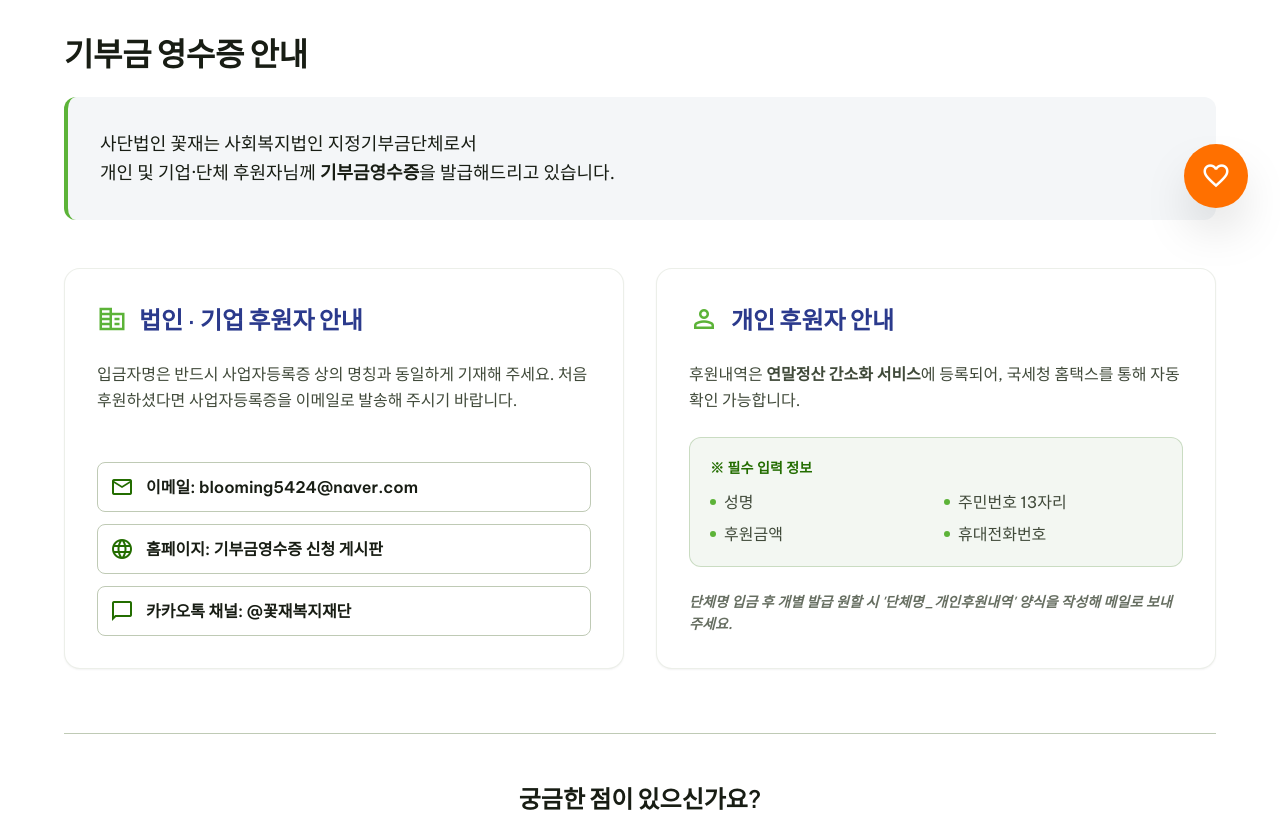
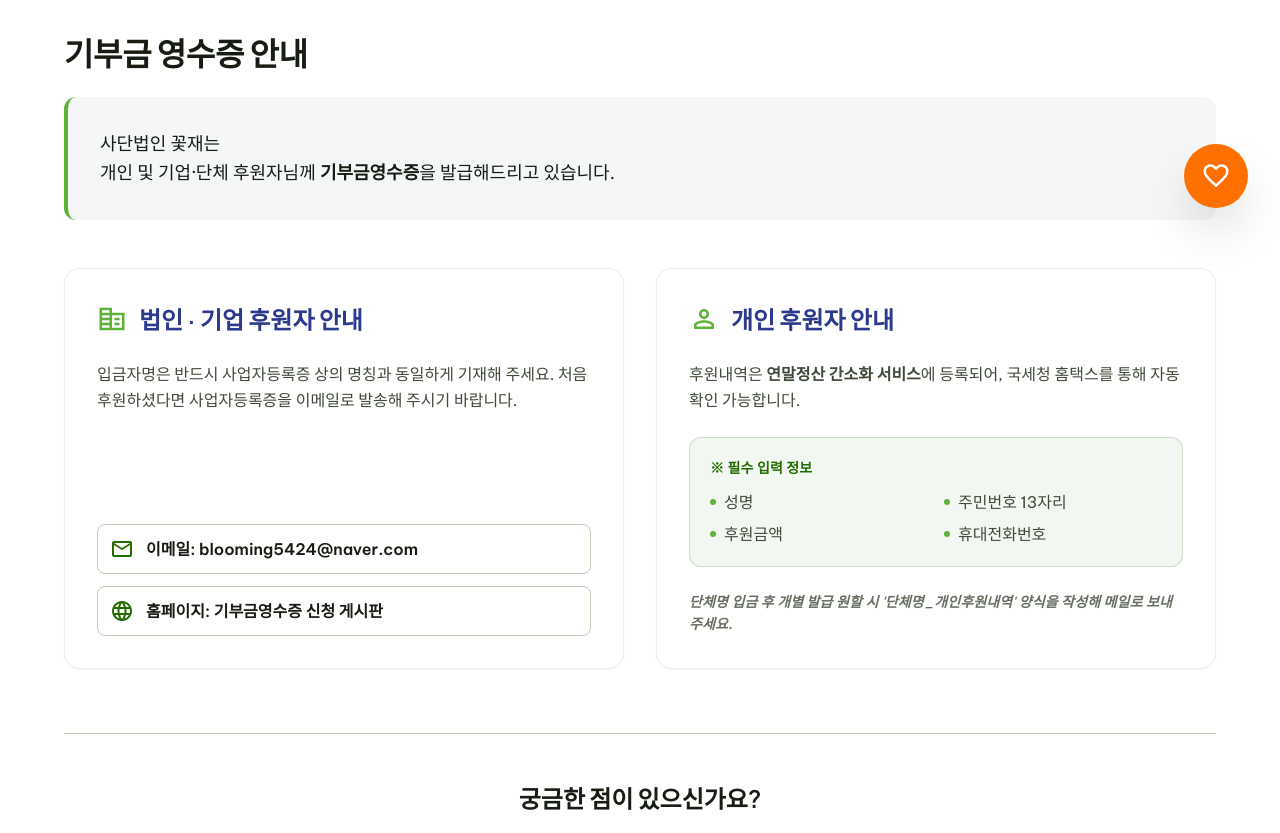
Before and after one commit to davidhungpill/bloominghill-front, a Vue app: page /donate-cert in a window 1280 px wide. Shown: the part 560-1393 px from the top of the page. Built offline with nearby package versions, Linux system fonts and the light colour scheme; no server answers.

Commit message:
수정 - 기부금 영수증 페이지내용  수정

```diff
--- a/src/views/DonateCertView.vue
+++ b/src/views/DonateCertView.vue
@@ -22,7 +22,8 @@
         <h2 class="font-headline-lg text-headline-lg text-on-surface mb-6">기부금 영수증 안내</h2>
         <div class="p-8 bg-surface-muted rounded-xl border-l-4 border-leaf-green">
           <p class="font-body-lg text-body-lg text-on-surface leading-relaxed">
-            사단법인 꽃재는 사회복지법인 지정기부금단체로서<br class="hidden md:block" />
+            <!-- 사단법인 꽃재는 사회복지법인 지정기부금단체로서<br class="hidden md:block" /> -->
+            사단법인 꽃재는 <br class="hidden md:block" />
             개인 및 기업·단체 후원자님께 <strong>기부금영수증</strong>을 발급해드리고 있습니다.
           </p>
         </div>
@@ -50,10 +51,10 @@
               <span class="material-symbols-outlined text-primary">language</span>
               <span class="font-body-md text-body-md font-semibold">홈페이지: 기부금영수증 신청 게시판</span>
             </div>
-            <div class="flex items-center gap-3 p-3 bg-white border border-outline-variant rounded-lg">
+            <!-- <div class="flex items-center gap-3 p-3 bg-white border border-outline-variant rounded-lg">
               <span class="material-symbols-outlined text-primary">chat_bubble</span>
               <span class="font-body-md text-body-md font-semibold">카카오톡 채널: {{ kakaoChannel }}</span>
-            </div>
+            </div> -->
           </div>
         </div>
 
```
